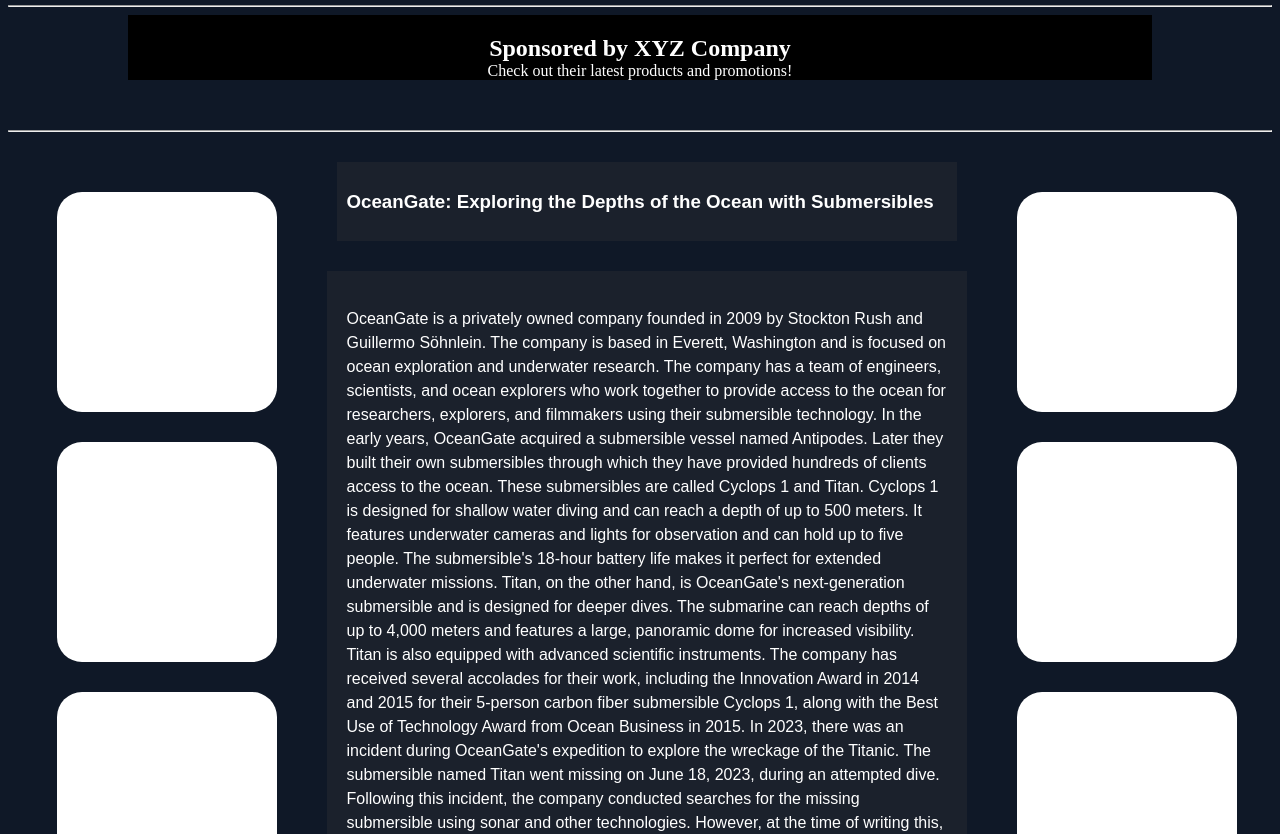
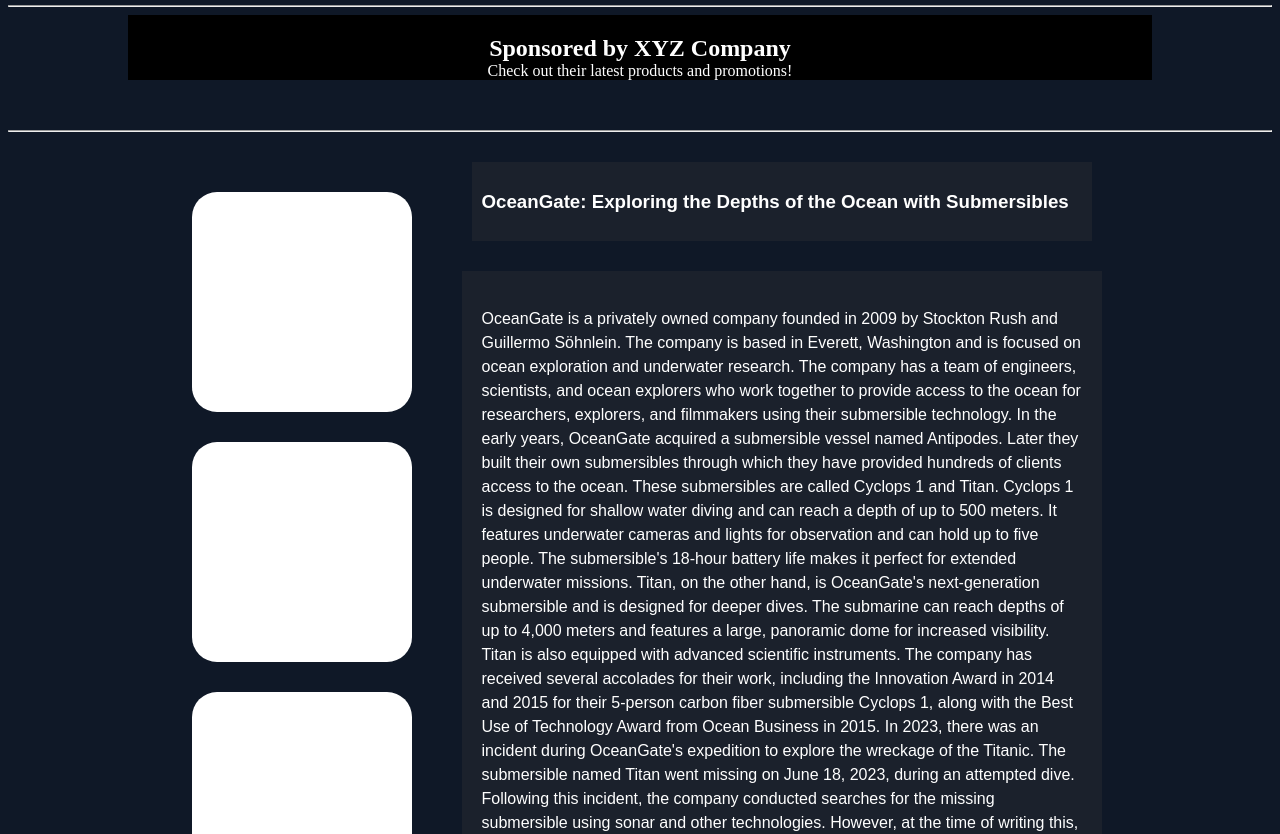
Before and after one commit to Vunimss/Trendgaia, a plain HTML site: page OceanGate.html in a window 1280 px wide. Shown: the part 118-952 px from the top of the page. Drawn offline with Linux system fonts and the light colour scheme.

Commit message:
Update OceanGate.html

```diff
--- a/OceanGate.html
+++ b/OceanGate.html
@@ -59,11 +59,7 @@
         </p>
       </div>
     </div>
-    <div class="right-block">
-      <div class="block2"></div>
-      <div class="block2"></div>
-      <div class="block2"></div>
-    </div>
+
   </div>
 
   <div class="button-container">
```
